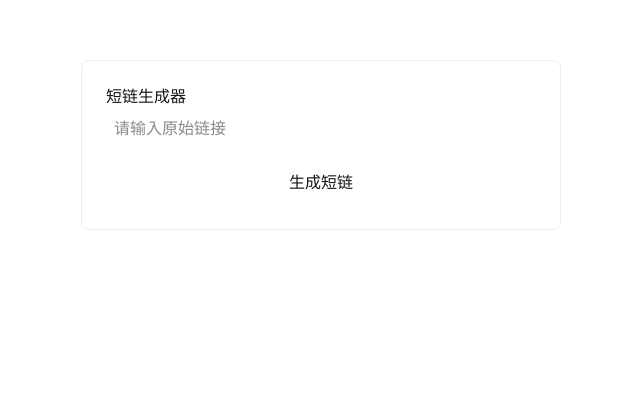
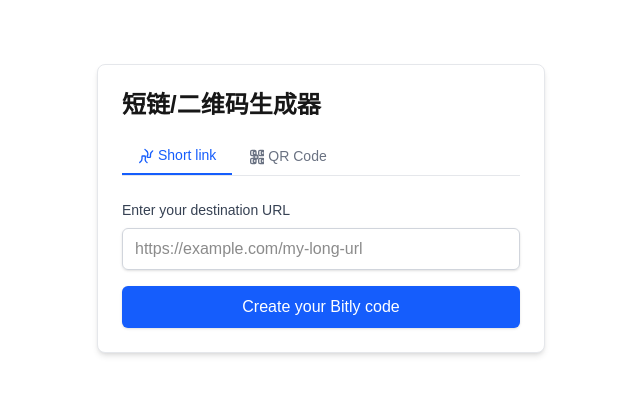
Before and after one commit to DEMI0815/Shortify, a Next.js app: page / in a window 1280 px wide. Shown: the top 394 px of the page, without its empty margins (319-959 px from the left). Built offline with nearby package versions, Linux system fonts and the light colour scheme.

Commit message:
[feat] add two tab

```diff
--- a/src/app/page.tsx
+++ b/src/app/page.tsx
@@ -9,7 +9,8 @@
     const [url, setUrl] = useState('');
     const [shortId, setShortId] = useState('');
     const [loading, setLoading] = useState(false);
-
+    const [activeTab, setActiveTab] = useState('shorten');
+    const [qrCodeUrl, setQrCodeUrl] = useState('');
     const handleShorten = async () => {
         if (!url) {
             toast.error('请输入原始链接');
@@ -27,31 +28,105 @@
         setLoading(false);
     };
 
+    const handleGenerateQrCode = () => {
+        if (!qrCodeUrl) {
+            toast.error('请输入要生成二维码的链接');
+            return;
+        }
+    };
+
     const shortUrl = shortId ? `${process.env.NEXT_PUBLIC_API_URL}/api/${shortId}` : '';
 
     return (
-    <div style={{ maxWidth: 480, margin: '60px auto', padding: 24, border: '1px solid #eee', borderRadius: 8 }}>
-      <Toaster />
-      <h2>短链生成器</h2>
+        <div className="max-w-md mx-auto mt-16 p-6 border border-gray-200 rounded-lg shadow-md bg-white">
+            <Toaster/>
+            <h2 className="text-2xl font-bold mb-4">短链/二维码生成器</h2>
+            <div className="flex mb-6 border-b border-gray-200">
+                <button
+                    className={`px-4 py-2 text-sm font-medium ${activeTab === 'shorten' ? 'border-b-2 border-blue-600 text-blue-600' : 'text-gray-500 hover:text-gray-700'}`}
+                    onClick={() => setActiveTab('shorten')}
+                >
+                    <svg xmlns="http://www.w3.org/2000/svg" className="h-4 w-4 inline-block mr-1" fill="none"
+                         viewBox="0 0 24 24" stroke="currentColor">
+                        <path strokeLinecap="round" strokeLinejoin="round" strokeWidth={2}
+                              d="M13.64 21.97l-1.932-1.932A6 6 0 0111 15v-2a1 1 0 00-1-1H7a1 1 0 00-1 1v3a6 6 0 01-2.414 4.756l-.965.965M10.36 2.03L12.292 3.96a6 6 0 011.414 8.415V13a1 1 0 001 1h3a1 1 0 001-1v-3a6 6 0 012.414-4.756l.965-.965"/>
+                    </svg>
+                    Short link
+                </button>
+                <button
+                    className={`px-4 py-2 text-sm font-medium ${activeTab === 'qrcode' ? 'border-b-2 border-blue-600 text-blue-600' : 'text-gray-500 hover:text-gray-700'}`}
+                    onClick={() => setActiveTab('qrcode')}
+                >
+                    <svg xmlns="http://www.w3.org/2000/svg" className="h-4 w-4 inline-block mr-1" fill="none"
+                         viewBox="0 0 24 24" stroke="currentColor">
+                        <path strokeLinecap="round" strokeLinejoin="round" strokeWidth={2}
+                              d="M qr code icon path here"/>
+                        <path strokeLinecap="round" strokeLinejoin="round" strokeWidth={2}
+                              d="M4 8V4a2 2 0 012-2h4a2 2 0 012 2v4a2 2 0 01-2 2H6a2 2 0 01-2-2zM8 4v4h4V4H8z"/>
+                        <path strokeLinecap="round" strokeLinejoin="round" strokeWidth={2}
+                              d="M16 8V4a2 2 0 012-2h4a2 2 0 012 2v4a2 2 0 01-2 2h-4a2 2 0 01-2-2zM20 4v4h4V4h-4z"/>
+                        <path strokeLinecap="round" strokeLinejoin="round" strokeWidth={2}
+                              d="M4 20v-4a2 2 0 012-2h4a2 2 0 012 2v4a2 2 0 01-2 2H6a2 2 0 01-2-2zM8 16v4h4v-4H8z"/>
+                        <path strokeLinecap="round" strokeLinejoin="round" strokeWidth={2}
+                              d="M16 20v-4a2 2 0 012-2h4a2 2 0 012 2v4a2 2 0 01-2 2h-4a2 2 0 01-2-2zM20 16v4h4v-4h-4z"/>
+                        <circle cx="12" cy="12" r="2"/>
+                        <path strokeLinecap="round" strokeLinejoin="round" strokeWidth={2}
+                              d="M15 12a3 3 0 11-6 0 3 3 0 016 0z"/>
+                    </svg>
+                    QR Code
+                </button>
+            </div>
+
+            {activeTab === 'shorten' && (
+                <div>
+                    <label htmlFor="url" className="block text-sm font-medium text-gray-700 mb-2">Enter your destination
+                        URL</label>
                     <input
+                        type="text"
+                        id="url"
                         value={url}
                         onChange={e => setUrl(e.target.value)}
-        placeholder="请输入原始链接"
-        style={{ width: '100%', padding: 8, marginBottom: 12, fontSize: 16 }}
+                        placeholder="https://example.com/my-long-url"
+                        className="w-full px-3 py-2 border border-gray-300 rounded-md shadow-sm focus:outline-none focus:ring-blue-500 focus:border-blue-500 text-base"
                     />
-      <button onClick={handleShorten} disabled={loading} style={{ width: '100%', padding: 10, fontSize: 16 }}>
-        {loading ? '生成中...' : '生成短链'}
+                    <button onClick={handleShorten} disabled={loading}
+                            className="w-full mt-4 px-4 py-2 border border-transparent rounded-md shadow-sm text-base font-medium text-white bg-blue-600 hover:bg-blue-700 focus:outline-none focus:ring-2 focus:ring-offset-2 focus:ring-blue-500">
+                        {loading ? '生成中...' : 'Create your Bitly code'}
                     </button>
+
                     {shortId && (
-        <div style={{ marginTop: 32, textAlign: 'center' }}>
+                        <div className="mt-8 text-center">
+                            <div className="text-gray-700">
+                                <span>短链：</span>
+                                <a href={shortUrl} target="_blank" rel="noopener noreferrer"
+                                   className="text-blue-600 hover:underline">{shortId}</a>
+                            </div>
+                        </div>
+                    )}
+                </div>
+            )}
+
+            {activeTab === 'qrcode' && (
                 <div>
-            <span>短链：</span>
-            <a href={shortUrl} target="_blank" rel="noopener noreferrer">{shortId}</a>
+                    <label htmlFor="qrCodeUrl" className="block text-sm font-medium text-gray-700 mb-2">Enter your
+                        destination URL</label>
+                    <input
+                        type="text"
+                        id="qrCodeUrl"
+                        value={qrCodeUrl}
+                        onChange={e => setQrCodeUrl(e.target.value)}
+                        placeholder="请输入要生成二维码的链接"
+                        className="w-full px-3 py-2 border border-gray-300 rounded-md shadow-sm focus:outline-none focus:ring-blue-500 focus:border-blue-500 text-base"
+                    />
+
+                    {qrCodeUrl && (
+                        <div className="mt-8 text-center">
+                            <div className="mt-4">
+                                <QRCodeSVG value={qrCodeUrl} size={160}/>
+                                <div className="mt-2 text-gray-500 text-sm">扫码访问</div>
                             </div>
-          <div style={{ marginTop: 16 }}>
-            <QRCodeSVG value={shortUrl} size={160} />
-            <div style={{ marginTop: 8, color: '#888' }}>扫码访问短链</div>
                         </div>
+                    )}
                 </div>
             )}
         </div>
```
Lines whose indentation alone changed are shown as unchanged.
